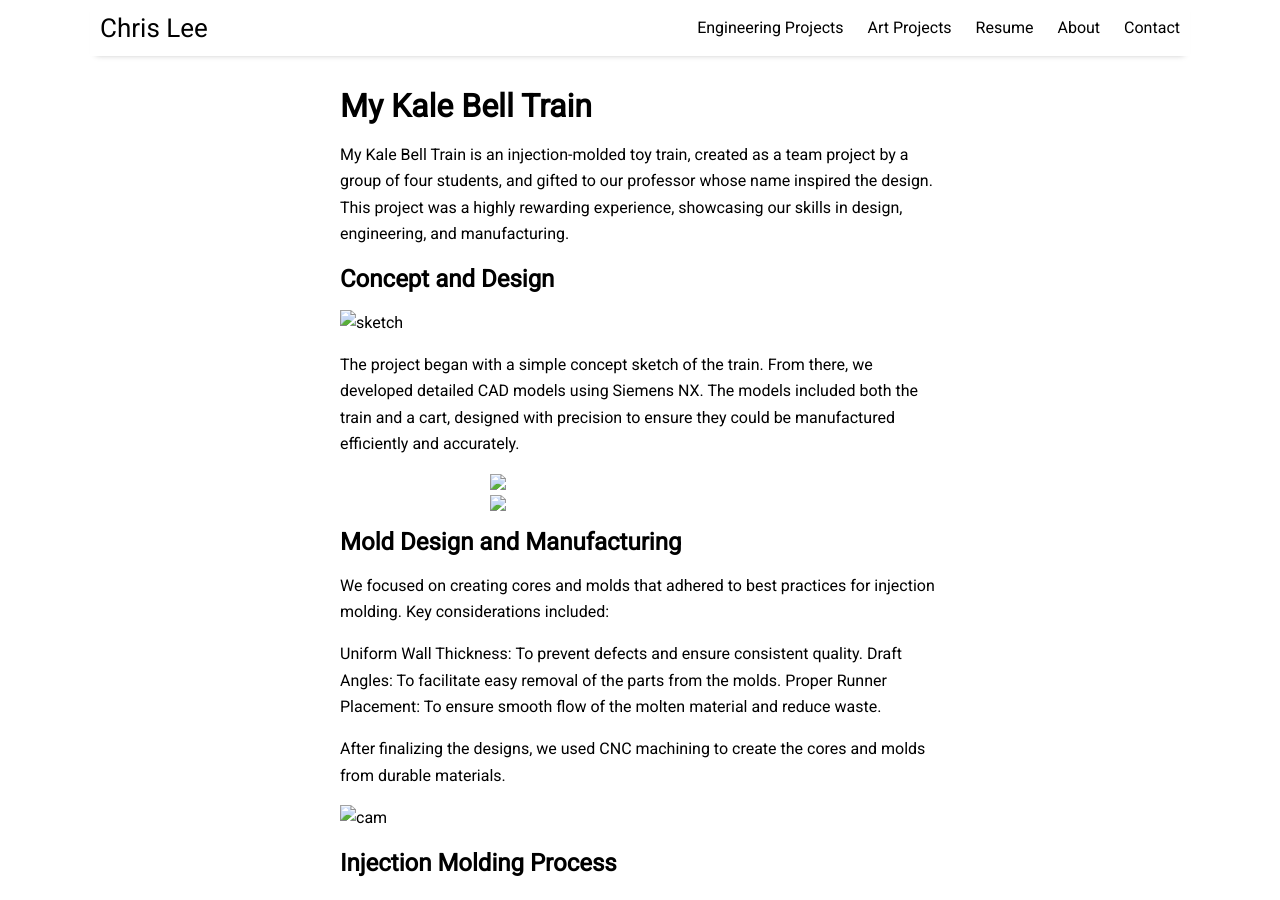
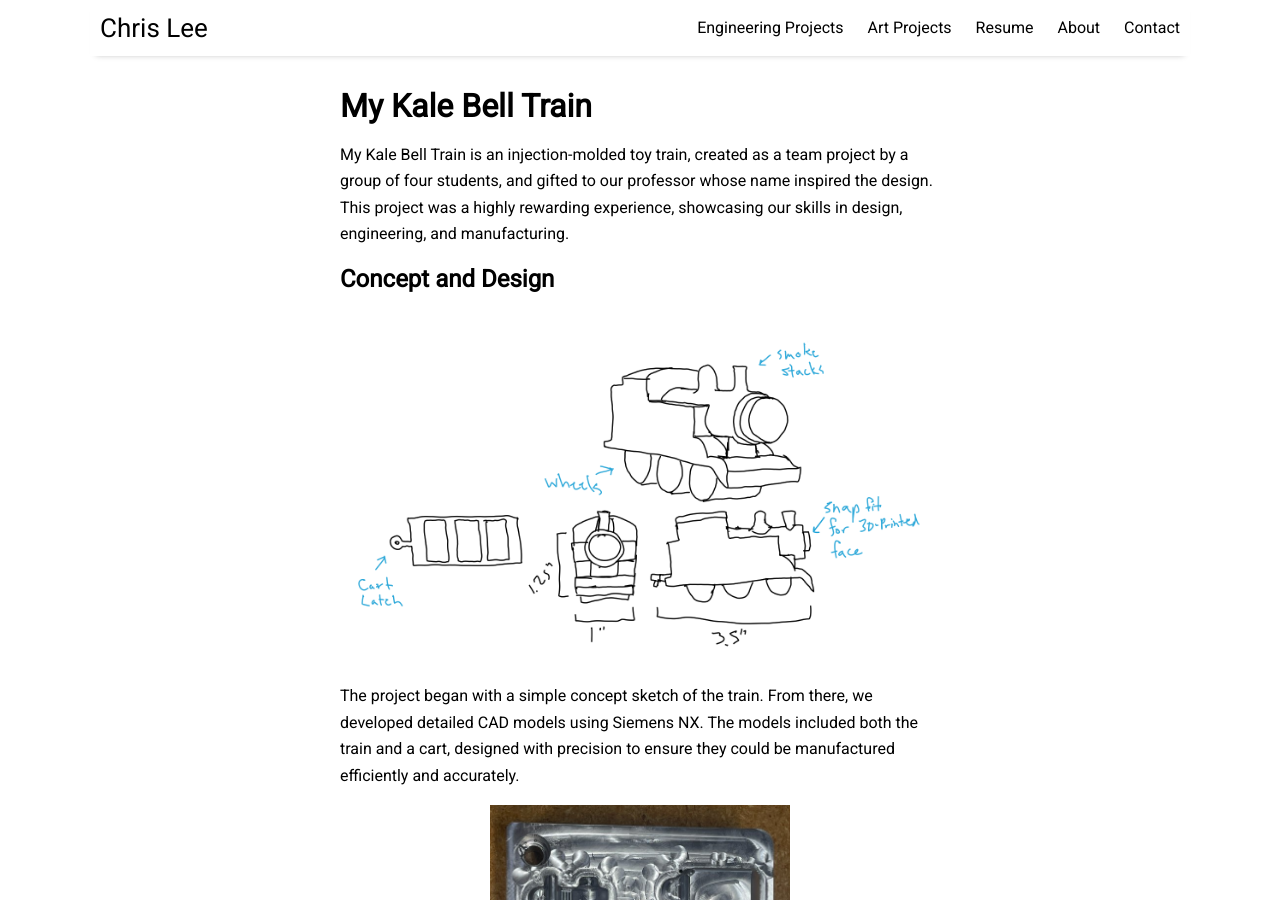
Before and after one commit to Christopher-LeeNU/Christopher-LeeNU.github.io, a Jekyll site: the page built from pages/mykalebelltrain.md, in a window 1280 px wide and 900 px high. Built offline with Jekyll 4.4.1, drawn with Linux system fonts in a browser that asks for light colours; nearby versions of some CDN libraries.

Commit message:
Update mykalebelltrain.md

```diff
--- a/pages/mykalebelltrain.md
+++ b/pages/mykalebelltrain.md
@@ -10,13 +10,13 @@ My Kale Bell Train is an injection-molded toy train, created as a team project b
 
 ## Concept and Design
 
-![sketch](assets/img/mykalebelltrain/sketch.png)
+![sketch](/assets/img/mykalebelltrain/sketch.png)
 
 The project began with a simple concept sketch of the train. From there, we developed detailed CAD models using Siemens NX. The models included both the train and a cart, designed with precision to ensure they could be manufactured efficiently and accurately.
 
 <p float="left">
-  <img src="assets/img/mykalebelltrain/core.jpg" width="300" />
-  <img src="assets/img/mykalebelltrain/mold.jpg" width="300" />
+  <img src="/assets/img/mykalebelltrain/core.jpg" width="300" />
+  <img src="/assets/img/mykalebelltrain/mold.jpg" width="300" />
 </p>
 
 ## Mold Design and Manufacturing
@@ -28,12 +28,12 @@ Proper Runner Placement: To ensure smooth flow of the molten material and reduce
 
 After finalizing the designs, we used CNC machining to create the cores and molds from durable materials.
 
-![cam](assets/img/mykalebelltrain/cam.png)
+![cam](/assets/img/mykalebelltrain/cam.png)
 
 ## Injection Molding Process
 For the injection molding process, we chose Polypropylene due to its excellent balance of properties, including durability and ease of molding. The parts were injected, cooled, and then assembled into the final train and cart.
 
-![belltrain](assets/img/mykalebelltrain/belltrain.JPEG)
+![belltrain](/assets/img/mykalebelltrain/belltrain.JPEG)
 
 ## Outcome and Presentation
 The completed Kale Bell Train was presented to our professor, who was very pleased with the result. The project not only allowed us to apply our theoretical knowledge but also provided practical experience in CAD modeling, CNC machining, and injection molding.
```
